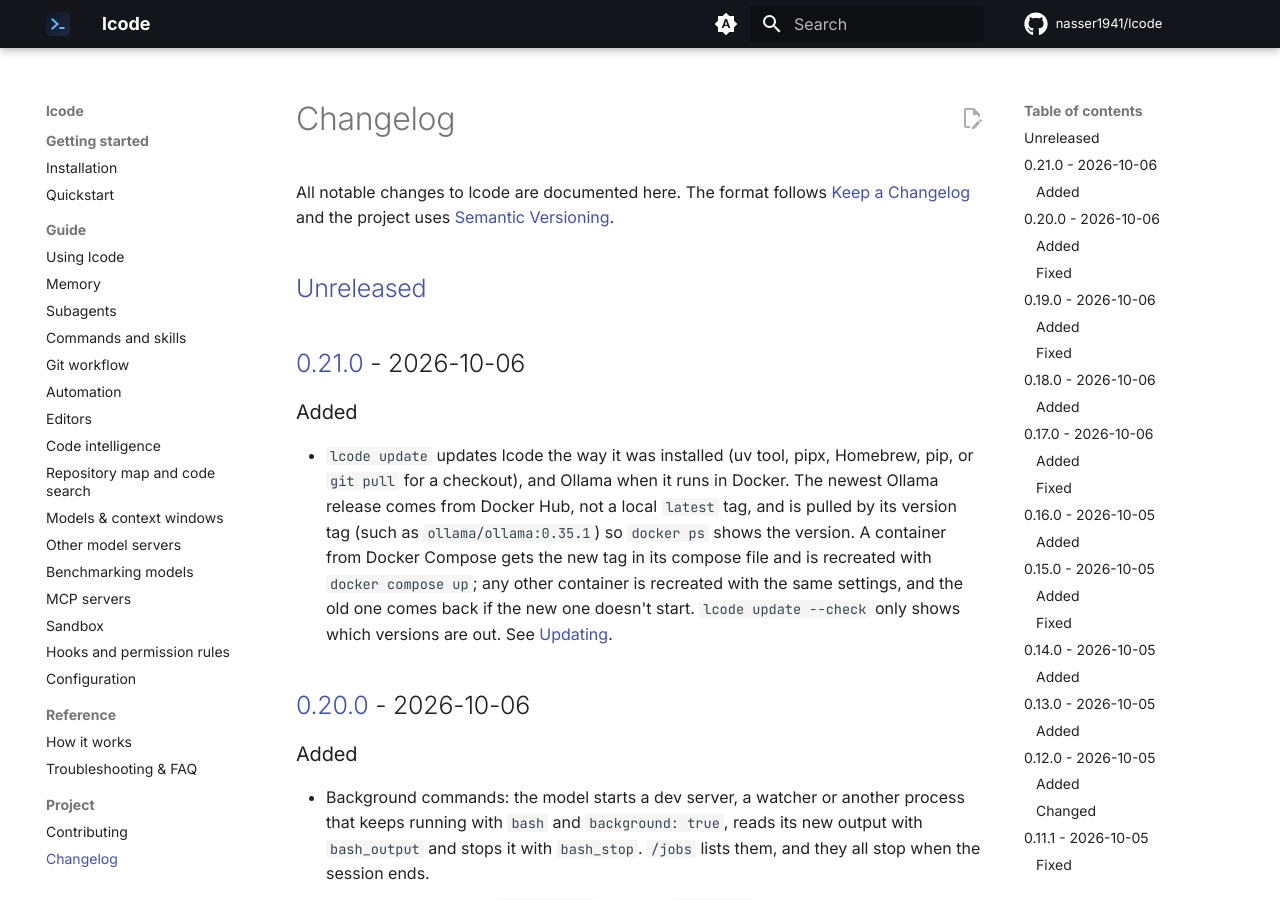
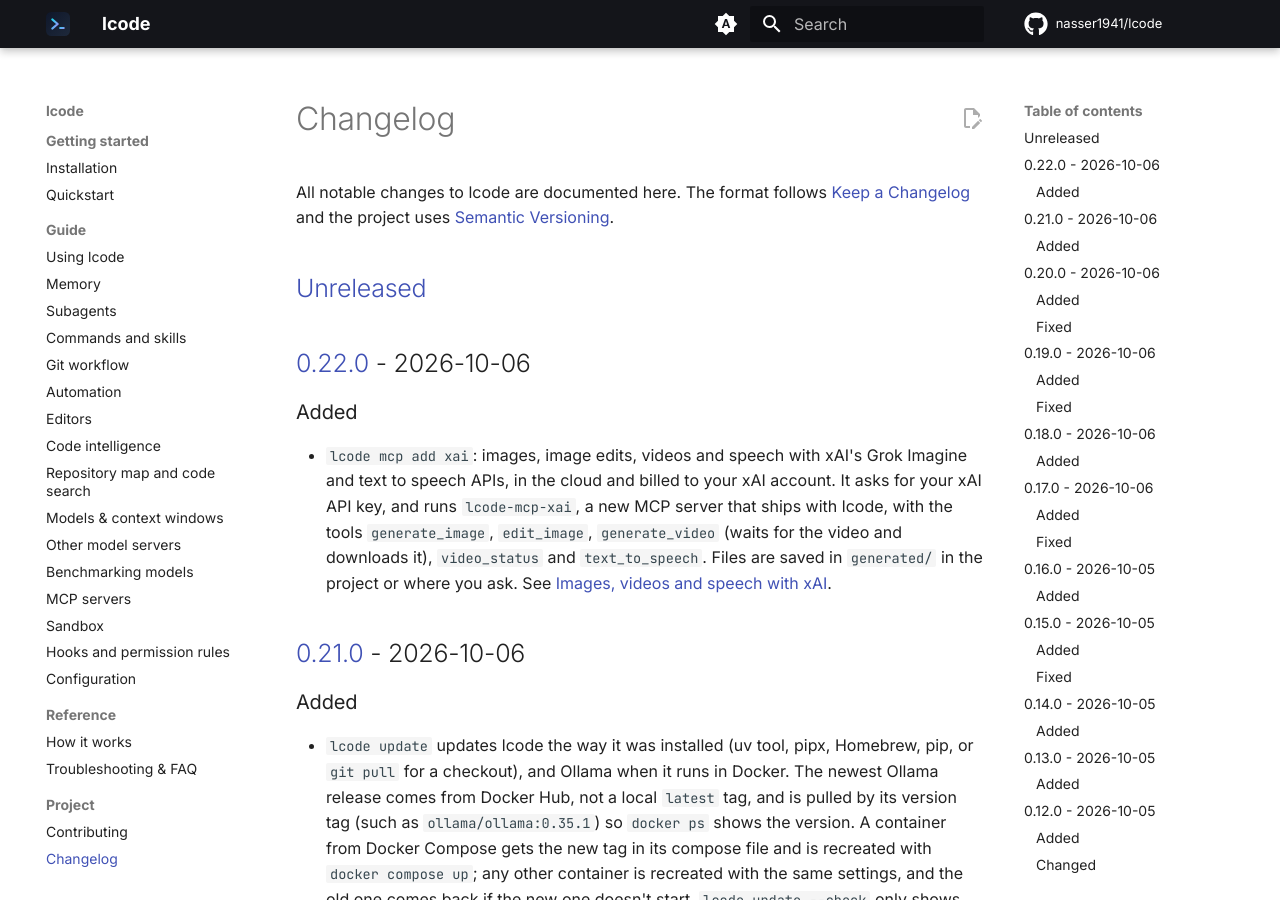
Before and after one commit to nasser1941/lcode, an MkDocs documentation site: the page built from docs/changelog.md, in a window 1280 px wide and 900 px high. Built offline with MkDocs 1.6.1 and Material for MkDocs 9.7.7, drawn with Linux system fonts in a browser that asks for light colours; comment, search, counter and statistics services are not loaded.

Commit message:
Release 0.22.0 (#90)
Co-authored-by: nasser1941 <9349840+nasser1941@users.noreply.github.com>
Co-authored-by: Claude Opus 5.5 <noreply@anthropic.com>

```diff
--- a/CHANGELOG.md
+++ b/CHANGELOG.md
@@ -5,6 +5,17 @@ All notable changes to lcode are documented here. The format follows
 [Semantic Versioning](https://semver.org/).
 
 ## [Unreleased]
+
+## [0.22.0] - 2026-10-06
+
+### Added
+
+- `lcode mcp add xai`: images, image edits, videos and speech with xAI's Grok Imagine and text to
+  speech APIs, in the cloud and billed to your xAI account. It asks for your xAI API key, and runs
+  `lcode-mcp-xai`, a new MCP server that ships with lcode, with the tools `generate_image`,
+  `edit_image`, `generate_video` (waits for the video and downloads it), `video_status` and
+  `text_to_speech`. Files are saved in `generated/` in the project or where you ask. See
+  [Images, videos and speech with xAI](https://nasser1941.github.io/lcode/mcp/#images-videos-and-speech-with-xai).
 
 ## [0.21.0] - 2026-10-06
 
@@ -480,7 +491,8 @@ First public release.
 - `AGENTS.md` project instructions and `/init` to generate them.
 - One-line installer for Linux and macOS.
 
-[Unreleased]: https://github.com/nasser1941/lcode/compare/v0.21.0...HEAD
+[Unreleased]: https://github.com/nasser1941/lcode/compare/v0.22.0...HEAD
+[0.22.0]: https://github.com/nasser1941/lcode/compare/v0.21.0...v0.22.0
 [0.21.0]: https://github.com/nasser1941/lcode/compare/v0.20.0...v0.21.0
 [0.20.0]: https://github.com/nasser1941/lcode/compare/v0.19.0...v0.20.0
 [0.19.0]: https://github.com/nasser1941/lcode/compare/v0.18.0...v0.19.0
--- a/src/lcode/__init__.py
+++ b/src/lcode/__init__.py
@@ -3,7 +3,7 @@
 From a program: `from lcode import Session` (see lcode.api).
 """
 
-__version__ = "0.21.0"
+__version__ = "0.22.0"
 
 API = ("Session", "Result", "Options", "SetupError")
 
```
Also changed, not shown: docs/quickstart.md (+1 -1 lines).
